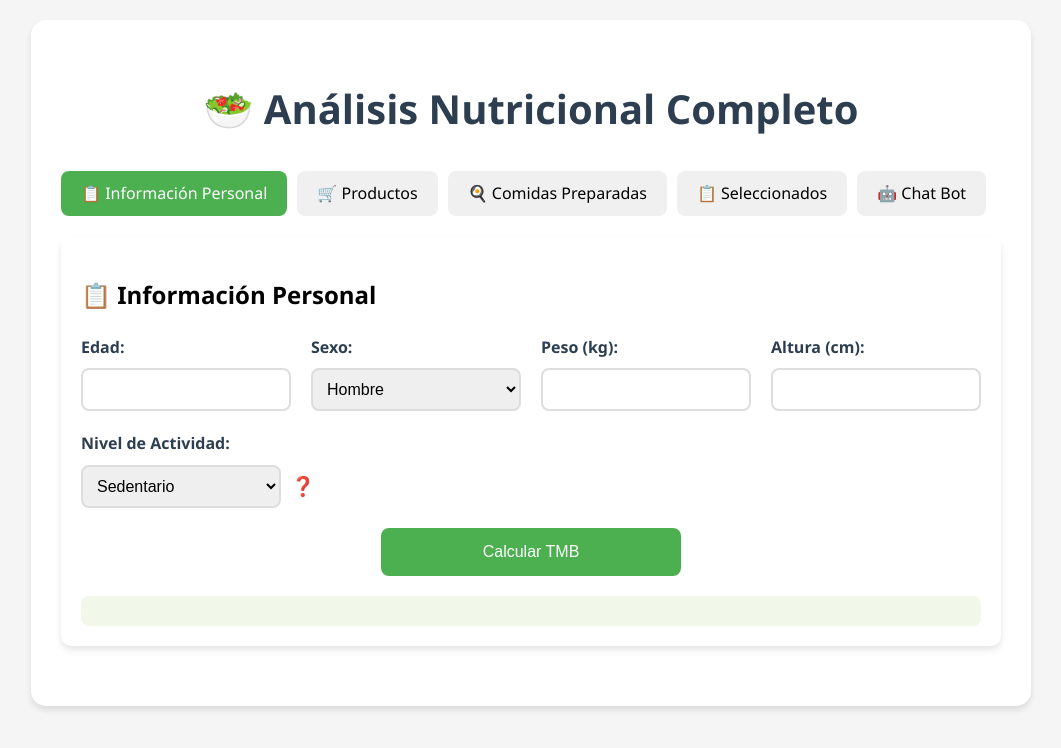
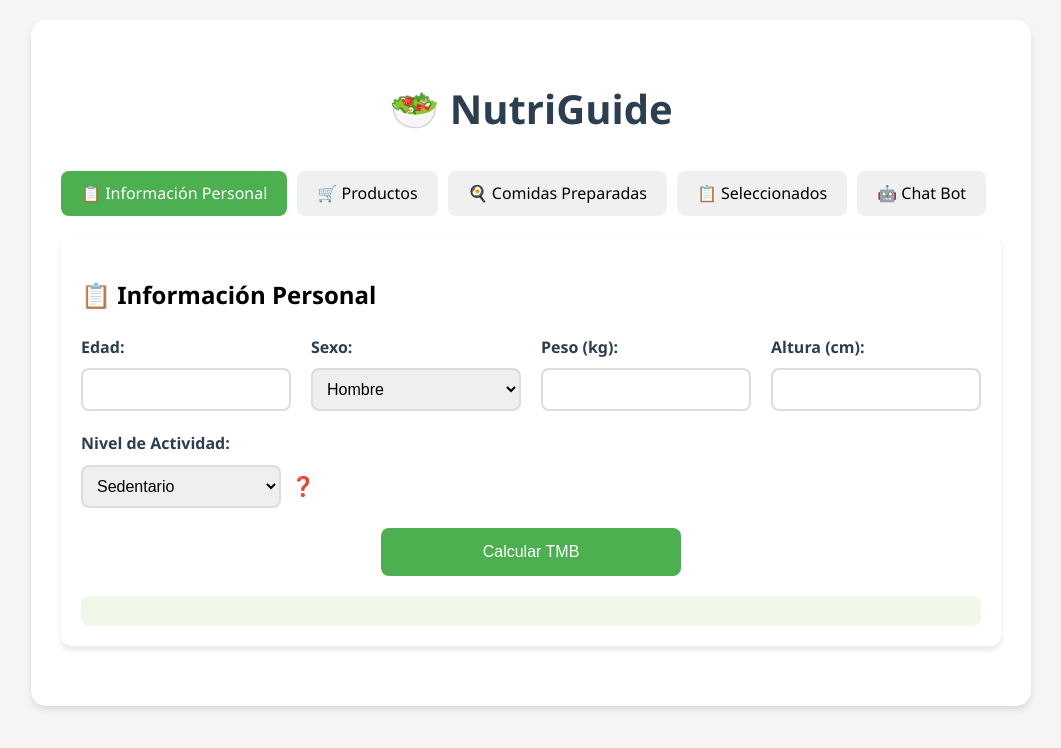
Before and after one commit to Axel-aguirre-veron13/axel-aguirre-veron13.github.io, a plain HTML site: page index.html in a window 1280 px wide. Shown: the whole page, without its empty margins (109-1170 px from the left). Drawn offline with Linux system fonts and the light colour scheme.

Commit message:
Add files via upload

```diff
--- a/index.html
+++ b/index.html
@@ -3,12 +3,12 @@
 <head>
     <meta charset="UTF-8">
     <meta name="viewport" content="width=device-width, initial-scale=1.0">
-    <title>Análisis Nutricional Completo</title>
+    <title>NutriGuide</title>
     <link rel="stylesheet" href="styles.css">
 </head>
 <body>
     <div class="contenedor">
-        <h1>🥗 Análisis Nutricional Completo</h1>
+        <h1>🥗 NutriGuide</h1>
         <div class="tabs">
             <div class="tab activo" onclick="cambiarTab('informacion')">📋 Información Personal</div>
             <div class="tab" onclick="cambiarTab('productos')">🛒 Productos</div>
```
